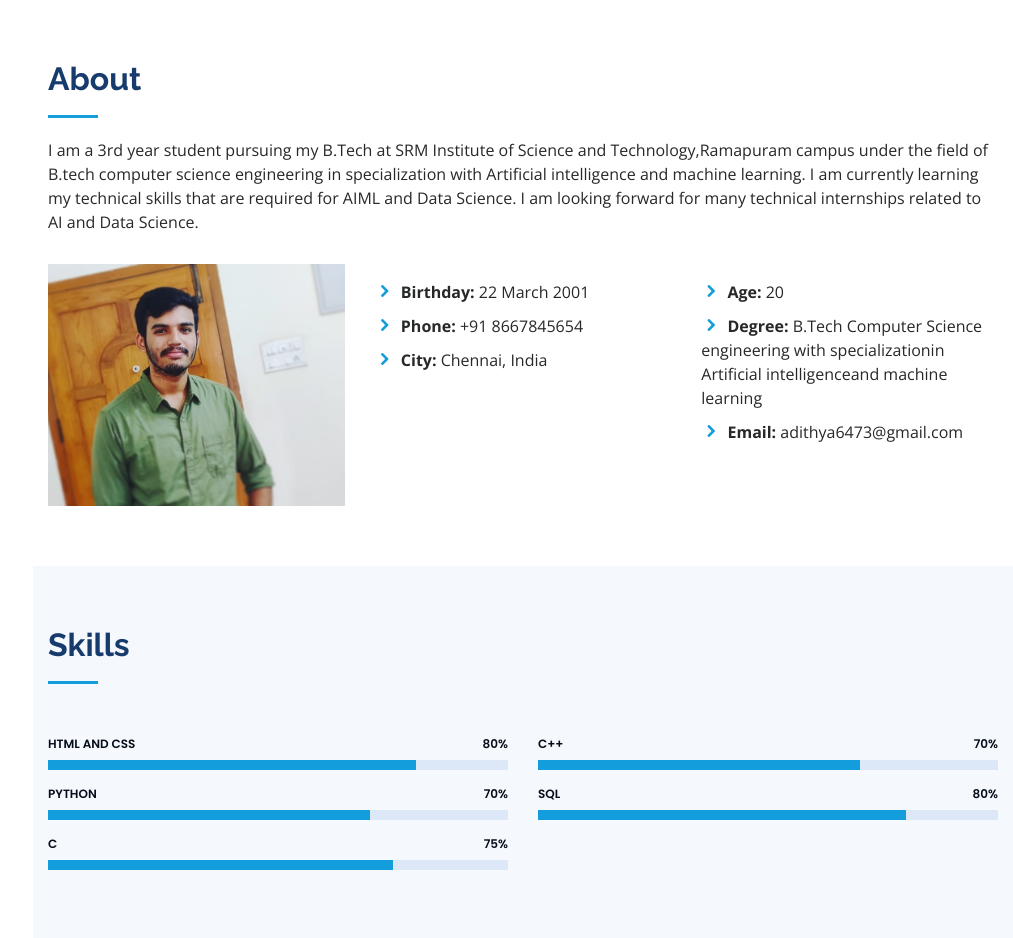
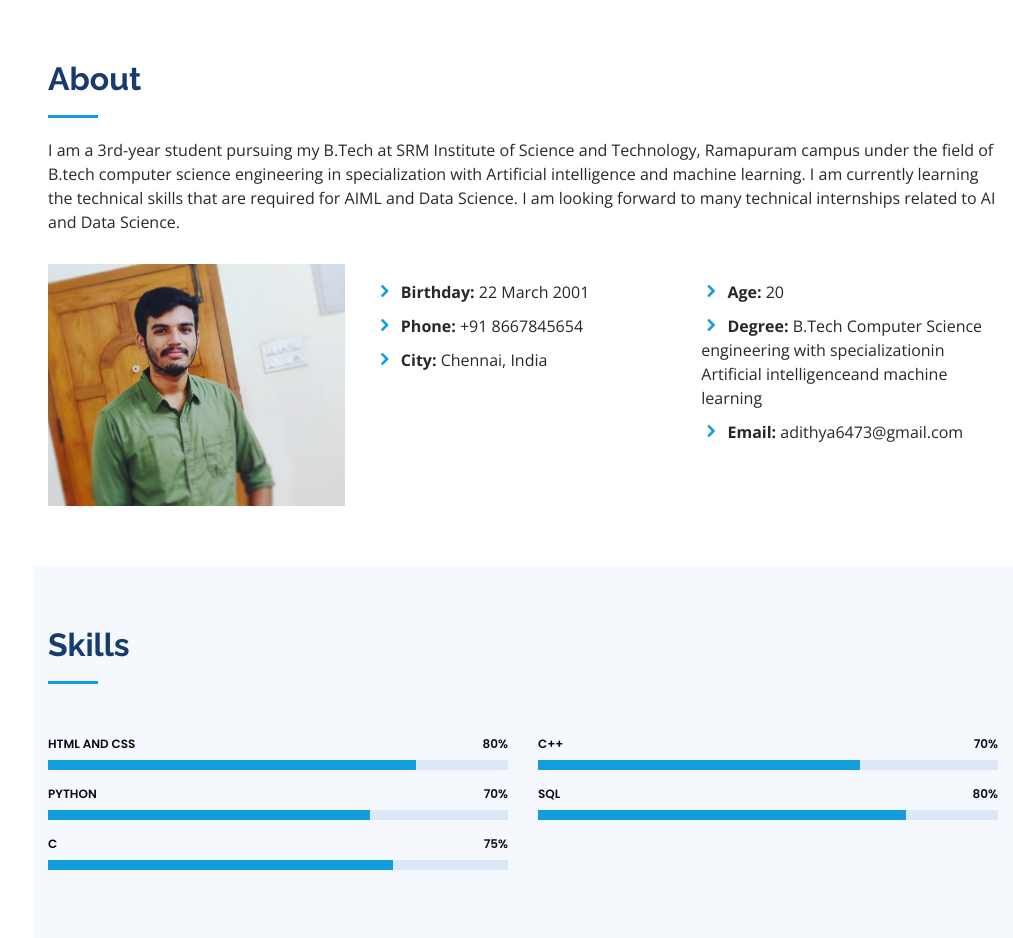
Before and after one commit to aditya6473/My-Portfolio-Website, a plain HTML site: page index.html in a window 1280 px wide. Shown: the part 800-1738 px from the top of the page, without its empty margins (267-1280 px from the left). Drawn offline with nearby package versions, Linux system fonts and the light colour scheme.

Commit message:
Update index.html

```diff
--- a/index.html
+++ b/index.html
@@ -88,8 +88,7 @@
 
         <div class="section-title">
           <h2>About</h2>
-          <p>I am a 3rd year student pursuing my B.Tech at SRM Institute of Science and Technology,Ramapuram campus under the field of B.tech computer science engineering in specialization with Artificial intelligence and machine learning.
-            I am currently learning my technical skills that are required for AIML and Data Science. I am looking forward for many technical internships related to AI and Data Science.</p>
+          <p> I am a 3rd-year student pursuing my B.Tech at SRM Institute of Science and Technology, Ramapuram campus under the field of B.tech computer science engineering in specialization with Artificial intelligence and machine learning. I am currently learning the technical skills that are required for AIML and Data Science. I am looking forward to many technical internships related to AI and Data Science.</p>
         </div>
 
         <div class="row">
```
